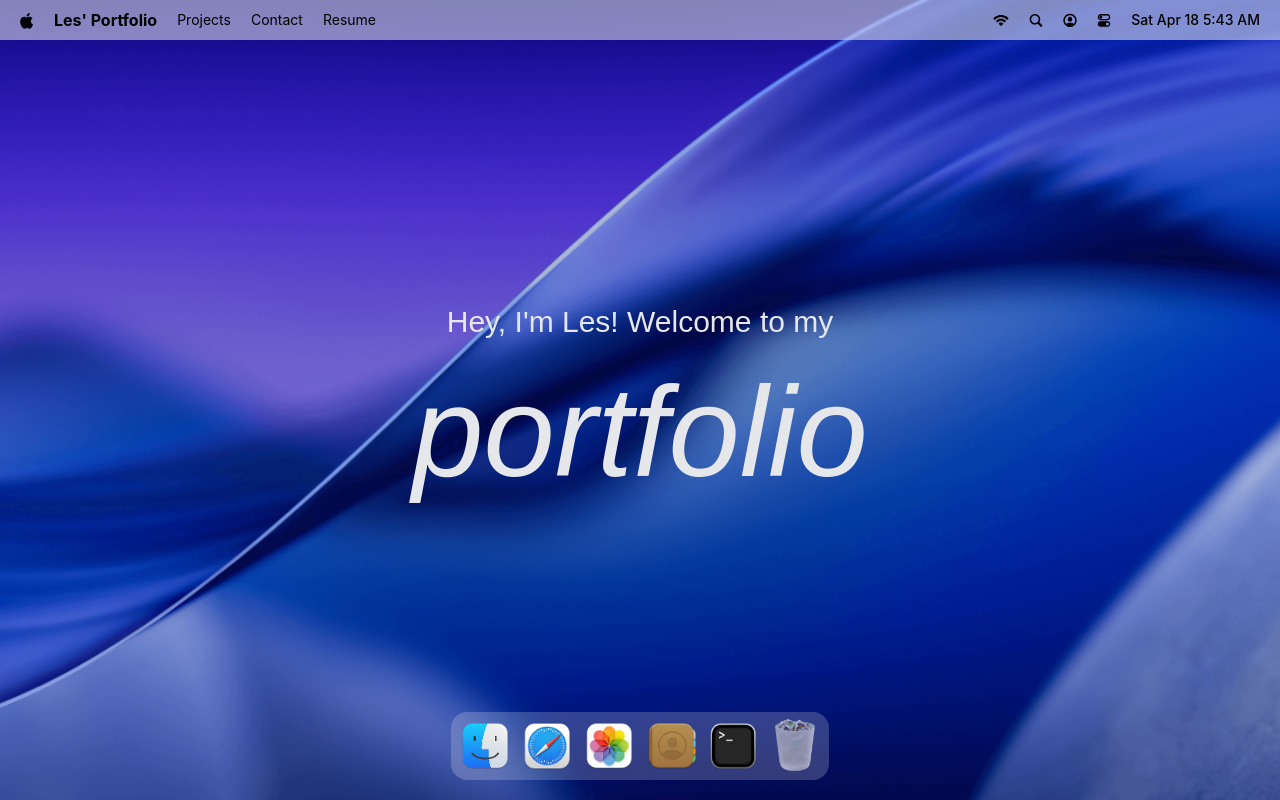
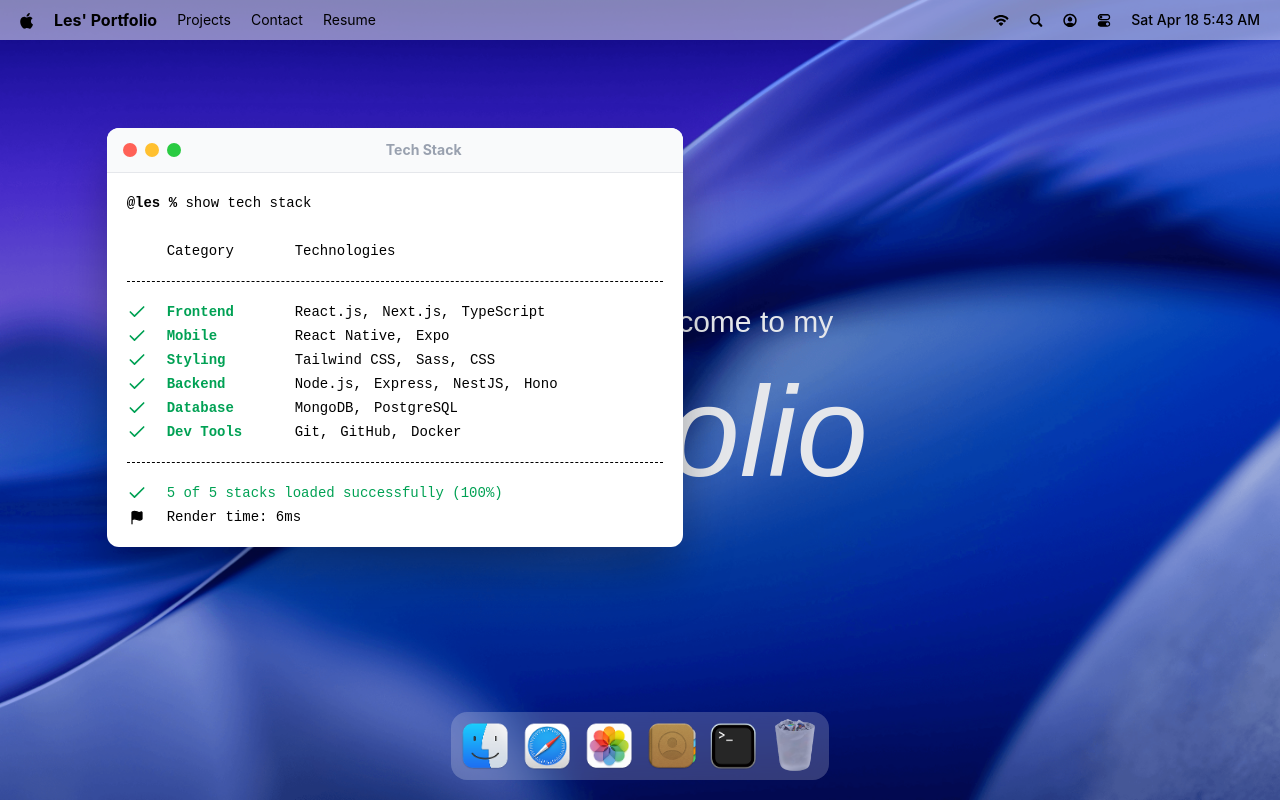
Before and after one commit to innovatworx/MacOS_Portfolio, a React (Vite) app: page / in a window 1280 px wide. Both pictures are taken after a click on the button 733 px from the left and 746 px from the top of the page. Built offline with nearby package versions, Linux system fonts and the light colour scheme.

Commit message:
implement a hoc for managing window states and add the first window - terminal

```diff
--- a/package.json
+++ b/package.json
@@ -14,10 +14,13 @@
     "@tailwindcss/vite": "^4.2.2",
     "dayjs": "^1.11.20",
     "gsap": "^3.14.2",
+    "immer": "^11.1.4",
+    "lucide-react": "^1.8.0",
     "react": "^19.2.4",
     "react-dom": "^19.2.4",
     "react-tooltip": "^5.30.0",
-    "tailwindcss": "^4.2.2"
+    "tailwindcss": "^4.2.2",
+    "zustand": "^5.0.12"
   },
   "devDependencies": {
     "@eslint/js": "^9.39.4",
--- a/src/App.jsx
+++ b/src/App.jsx
@@ -1,7 +1,16 @@
 import React from 'react'
+
+import gsap from "gsap";
+import { Draggable } from "gsap/Draggable";
+
+import {WINDOW_CONFIG} from "#constants";
+
 import Navbar from "#components/Navbar.jsx";
 import {Welcome} from "#components/index.js";
 import Dock from "#components/Dock.jsx";
+import {Terminal} from "#windows";
+
+gsap.registerPlugin(Draggable);
 
 const App = () => {
     return (
@@ -9,6 +18,8 @@
             <Navbar />
             <Welcome />
             <Dock />
+
+            <Terminal />
         </main>
     );
 };
--- a/src/components/Dock.jsx
+++ b/src/components/Dock.jsx
@@ -3,8 +3,10 @@
 import gsap from "gsap";
 import {dockApps} from "#constants/index.js";
 import {useGSAP} from "@gsap/react";
+import useWindowStore from "#store/window.js";
 
 const Dock = () => {
+    const { openWindow, closeWindow, windows } = useWindowStore();
     const dockRef = useRef(null);
 
     useGSAP(() => {
@@ -61,7 +63,18 @@
 
     const toggleApp = (app) => {
         //TODO Implement Open Window Logic
-    }
+        if (!app.canOpen) return;
+
+        const window = windows[app.id];
+
+        if(window.isOpen) {
+            closeWindow(app.id);
+        } else {
+            openWindow(app.id);
+        }
+
+        console.log(windows);
+    };
 
     return (
         <section id="dock">
--- /dev/null
+++ b/src/components/WindowControls.jsx
@@ -0,0 +1,14 @@
+import useWindowStore from "#store/window.js";
+
+const WindowControls = ({ target }) => {
+    const { closeWindow } = useWindowStore();
+
+    return (
+        <div id="window-controls">
+            <div className="close" onClick={() => closeWindow(target)} />
+            <div className="minimize" />
+            <div className="maximize" />
+        </div>
+    );
+};
+export default WindowControls;
--- a/src/components/index.js
+++ b/src/components/index.js
@@ -1,5 +1,6 @@
 import Navbar from '#components/Navbar.jsx';
 import Welcome from '#components/Welcome.jsx';
 import Dock from '#components/Dock.jsx';
+import WindowControls from "#components/WindowControls.jsx";
 
-export { Navbar, Welcome, Dock };
+export { Navbar, Welcome, Dock, WindowControls };
--- /dev/null
+++ b/src/hoc/WindowWrapper.jsx
@@ -0,0 +1,61 @@
+import useWindowStore from "#store/window.js";
+import {useLayoutEffect, useRef} from "react";
+import {useGSAP} from "@gsap/react";
+import gsap from "gsap";
+import { Draggable } from "gsap/Draggable";
+
+const WindowWrapper = (Component, windowKey) => {
+    const Wrapped = (props) => {
+        const { focusWindow, windows } = useWindowStore();
+        const { isOpen, zIndex } = windows[windowKey];
+        const ref = useRef(null);
+
+        useGSAP(() => {
+            const el = ref.current;
+            if(!el || !isOpen) return;
+
+            el.style.display = "block";
+
+            gsap.fromTo(
+                el,
+                { scale: 0.8, opacity: 0, y: 40 },
+                { scale: 1, opacity: 1, y: 0, duration: 0.4, ease: "power3.out"},
+            );
+        }, [isOpen]);
+
+        useGSAP(() => {
+            const el = ref.current;
+            if(!el) return;
+
+            const [instance] = Draggable.create(el, { onPress: () => focusWindow(windowKey) });
+
+            return () => instance.kill();
+        }, []);
+
+
+        useLayoutEffect(() => {
+            const el = ref.current;
+            if(!el) return;
+            el.style.display = isOpen ? "block" : "none";
+        }, [isOpen]);
+
+        return (
+            <section
+                id={windowKey}
+                ref={ref}
+                style={{ zIndex }}
+                className="absolute"
+            >
+                <Component {...props} />
+            </section>
+        );
+    };
+
+    Wrapped.displayName = `WindowWrapper(${Component.displayName || Component.name || "Component"})`;
+
+    return Wrapped;
+    /*return (
+        <div>WindowWrapper</div>
+    );*/
+};
+export default WindowWrapper;
--- a/src/index.css
+++ b/src/index.css
@@ -1,7 +1,7 @@
 @import "tailwindcss";
 @import url("https://fonts.googleapis.com/css2?family=Georama:ital,wght@0,100..900;1,100..900&family=Roboto+Mono:ital,wght@0,100..700;1,100..700&display=swap");
 
-@import "tailwindcss";
+/* @import "tailwindcss"; */
 
 html,
 body {
--- /dev/null
+++ b/src/store/window.js
@@ -0,0 +1,37 @@
+import { create } from 'zustand';
+import {immer} from "zustand/middleware/immer";
+import {INITIAL_Z_INDEX, WINDOW_CONFIG} from "#constants/index.js";
+
+const useWindowStore = create(
+    immer((set) => ({
+        windows: WINDOW_CONFIG,
+        nextZIndex: INITIAL_Z_INDEX + 1,
+
+        openWindow: (windowKey, data = null) =>
+            set((state) => {
+                const win = state.windows[windowKey];
+                if (!win) return;
+                win.isOpen = true;
+                win.zIndex = state.nextZIndex;
+                win.data = data ?? win.data;
+                state.nextZIndex++;
+            }),
+
+        closeWindow: (windowKey) =>
+            set((state) => {
+                const win = state.windows[windowKey];
+                if (!win) return;
+                win.isOpen = false;
+                win.zIndex = INITIAL_Z_INDEX;
+                win.data = null;
+            }),
+
+        focusWindow: (windowKey) =>
+            set((state) => {
+                const win = state.windows[windowKey];
+                win.zIndex = state.nextZIndex++;
+            }),
+    })),
+);
+
+export default useWindowStore;
--- /dev/null
+++ b/src/windows/Terminal.jsx
@@ -0,0 +1,59 @@
+import WindowWrapper from "#hoc/WindowWrapper.jsx";
+import {techStack} from "#constants";
+import {Check, Flag} from "lucide-react";
+import WindowControls from "#components/WindowControls.jsx";
+
+const Terminal = () => {
+    return (
+        <>
+            <div id="window-header">
+                <WindowControls target="terminal"/>
+                <h2>Tech Stack</h2>
+            </div>
+
+            <div className="techstack">
+                <p>
+                    <span className="font-bold">@les % </span>
+                    show tech stack
+                </p>
+
+                <div className="label">
+                    <p className="w-32">Category</p>
+                    <p>Technologies</p>
+                </div>
+
+                <ul className="content">
+                    {techStack.map(({ category, items }) => (
+                        <li key={category} className="flex items-center">
+                            <Check className="check" size={20} />
+                            <h3>{category}</h3>
+                            <ul>
+                                {items.map((item, i) => (
+                                    <li key={i}>
+                                        {item}
+                                        { i < items.length - 1 ? "," : ""}
+                                    </li>
+                                ))}
+                            </ul>
+                        </li>
+                    ))}
+                </ul>
+
+                <div className="footnote">
+                    <p>
+                        <Check size={20} /> 5 of 5 stacks loaded successfully (100%)
+                    </p>
+
+                    <p className="text-black">
+                        <Flag size={15} fill="black" />
+                        Render time: 6ms
+                    </p>
+                </div>
+            </div>
+        </>
+    );
+};
+
+const TerminalWindow = WindowWrapper(Terminal, "terminal");
+
+export default TerminalWindow;
--- /dev/null
+++ b/src/windows/index.js
@@ -0,0 +1,4 @@
+/* import Terminal from './Terminal'; */
+import Terminal from "#windows/Terminal.jsx";
+
+export { Terminal };
```
Also changed, not shown: 1 other file (tests, documents, lock files or other folders).
